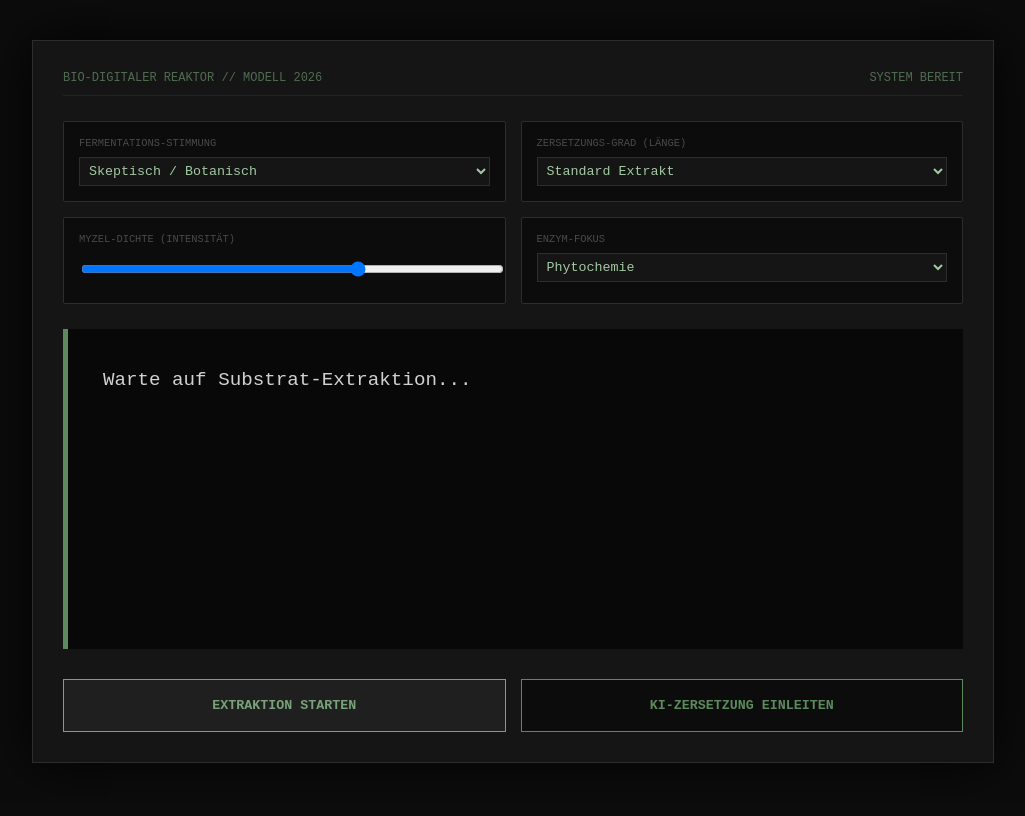
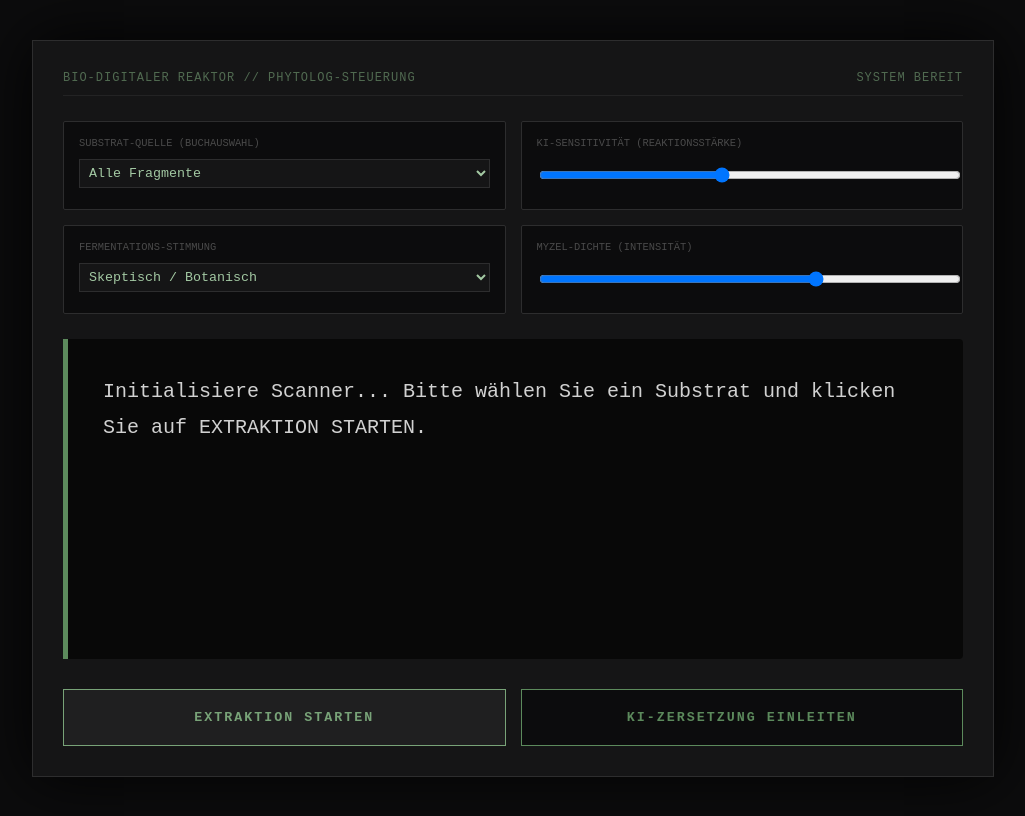
Before and after one commit to DemienBa/kompostwesen, a plain HTML site: page index.html in a window 1280 px wide. Shown: the whole page, without its empty margins (127-1152 px from the left). Drawn offline with Linux system fonts and the light colour scheme.

Commit message:
Update index.html

```diff
--- a/index.html
+++ b/index.html
@@ -2,9 +2,9 @@
 <html lang="de">
 <head>
     <meta charset="UTF-8">
-    <title>Kompostwesen | Digitaler Reaktor</title>
+    <title>Kompostwesen | Digitaler Reaktor v.03</title>
     <style>
-        /* Das atmosphärische Dunkel-Design von heute Vormittag */
+        /* DAS ATMOSPHÄRISCHE LABOR-DESIGN */
         body {
             background-color: #0c0c0d;
             color: #78a378;
@@ -20,7 +20,7 @@
             background: #151516;
             border: 1px solid #2d2d2e;
             padding: 30px;
-            box-shadow: 0 0 50px rgba(0,0,0,0.9);
+            box-shadow: 0 0 60px rgba(0,0,0,0.9);
         }
         .header {
             border-bottom: 1px solid #2d2d2e;
@@ -30,9 +30,10 @@
             font-size: 0.75rem;
             padding-bottom: 10px;
             opacity: 0.6;
+            letter-spacing: 1px;
         }
 
-        /* Interaktives Cockpit-Gitter */
+        /* DAS INTERAKTIVE INSTRUMENTEN-REGAL (META-GRID) */
         .meta-grid {
             display: grid;
             grid-template-columns: repeat(2, 1fr);
@@ -44,14 +45,20 @@
             padding: 15px;
             background: #0c0c0d;
             border-radius: 2px;
+            transition: border-color 0.3s;
+        }
+        .meta-item:hover {
+            border-color: #5c8a5c;
         }
         .label {
             color: #4a4a4a;
             font-size: 0.65rem;
             display: block;
-            margin-bottom: 8px;
+            margin-bottom: 10px;
             text-transform: uppercase;
         }
+
+        /* STYLING FÜR REGLER UND MENÜS */
         select, input[type="range"] {
             width: 100%;
             background: #151516;
@@ -59,76 +66,88 @@
             border: 1px solid #2d2d2e;
             font-family: inherit;
             padding: 5px;
+            cursor: pointer;
         }
 
-        /* Das Textfenster */
+        /* DAS TEXT-AUSGABEFENSTER */
         #output {
             min-height: 250px;
             background: #080808;
             padding: 35px;
             border-left: 5px solid #5c8a5c;
             color: #d1d1d1;
-            font-size: 1.2rem;
-            line-height: 1.7;
+            font-size: 1.25rem;
+            line-height: 1.8;
             margin-bottom: 30px;
             white-space: pre-wrap;
+            border-radius: 0 4px 4px 0;
         }
 
+        /* BUTTONS */
         .btn-group { display: flex; gap: 15px; }
         button {
             flex: 1;
             background: #1f1f20;
             color: #78a378;
             border: 1px solid #78a378;
-            padding: 18px;
+            padding: 20px;
             cursor: pointer;
             font-family: inherit;
             font-weight: bold;
             text-transform: uppercase;
+            letter-spacing: 2px;
+            transition: all 0.3s;
         }
-        button:hover { background: #78a378; color: #0c0c0d; }
-        .ki-btn { border-color: #5c8a5c; color: #5c8a5c; background: #0c0c0d; }
+        button:hover {
+            background: #78a378;
+            color: #0c0c0d;
+        }
+        .ki-btn {
+            border-color: #5c8a5c;
+            color: #5c8a5c;
+            background: #0c0c0d;
+        }
     </style>
 </head>
 <body>
     <div class="reaktor-box">
         <div class="header">
-            <span>BIO-DIGITALER REAKTOR // MODELL 2026</span>
+            <span>BIO-DIGITALER REAKTOR // PHYTOLOG-STEUERUNG</span>
             <span id="sensor-status">SYSTEM BEREIT</span>
         </div>
 
         <div class="meta-grid">
             <div class="meta-item">
+                <span class="label">Substrat-Quelle (Buchauswahl)</span>
+                <select id="p_source">
+                    <option value="all">Alle Fragmente</option>
+                    <option value="schlaflosigkeit">Schlaflosigkeit</option>
+                    <option value="kompost">Das Kompost-Manifest</option>
+                </select>
+            </div>
+
+            <div class="meta-item">
+                <span class="label">KI-Sensitivität (Reaktionsstärke)</span>
+                <input type="range" id="p_creativity" min="0.1" max="1.5" step="0.1" value="0.7">
+            </div>
+
+            <div class="meta-item">
                 <span class="label">Fermentations-Stimmung</span>
                 <select id="p_mood">
                     <option value="skeptisch">Skeptisch / Botanisch</option>
                     <option value="melancholisch">Melancholisch / Welk</option>
-                    <option value="halluzinogen">Halluzinogen / Rausch</option>
+                    <option value="halluzinogen">Halluzinogen / Myzel-Rausch</option>
+                    <option value="aggressiv">Aggressiv / Zersetzend</option>
                 </select>
             </div>
-            <div class="meta-item">
-                <span class="label">Zersetzungs-Grad (Länge)</span>
-                <select id="p_length">
-                    <option value="100">Kurzes Fragment</option>
-                    <option value="200" selected>Standard Extrakt</option>
-                    <option value="400">Wucherndes Geflecht</option>
-                </select>
-            </div>
+
             <div class="meta-item">
                 <span class="label">Myzel-Dichte (Intensität)</span>
                 <input type="range" id="p_intensity" min="0.1" max="1.0" step="0.1" value="0.7">
             </div>
-            <div class="meta-item">
-                <span class="label">Enzym-Fokus</span>
-                <select id="p_enzyme">
-                    <option value="Phytochemie">Phytochemie</option>
-                    <option value="Mykologie">Mykologie</option>
-                    <option value="Rauschen">Digitales Rauschen</option>
-                </select>
-            </div>
         </div>
 
-        <div id="output">Warte auf Substrat-Extraktion...</div>
+        <div id="output">Initialisiere Scanner... Bitte wählen Sie ein Substrat und klicken Sie auf EXTRAKTION STARTEN.</div>
 
         <div class="btn-group">
             <button onclick="ausgraben()">Extraktion starten</button>
```
